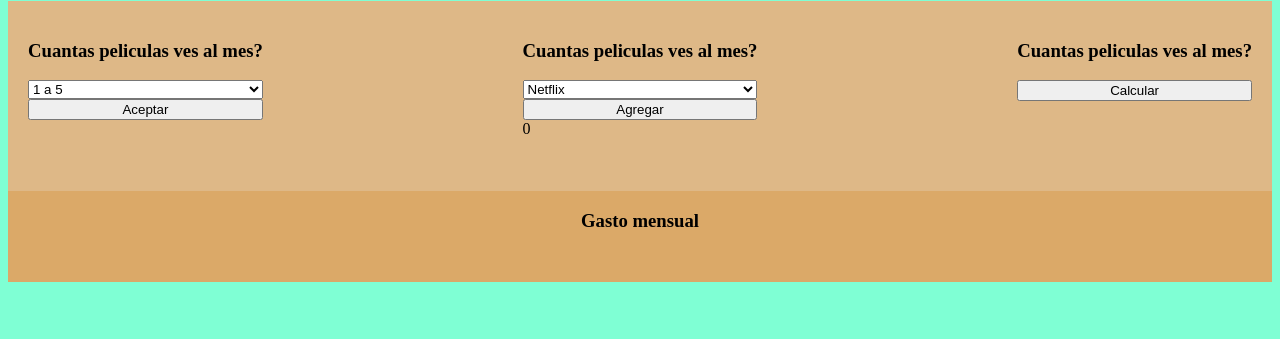
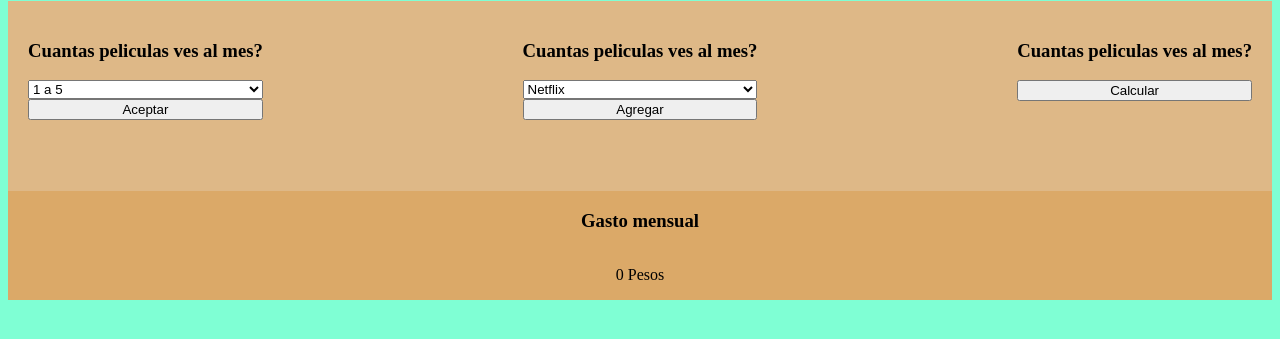
Before and after one commit to andylopezgit/cinevsapp, a plain HTML site: page index.html in a window 1280 px wide. Both pictures are taken after a click on the button "Calcular". Shown: the part 79-418 px from the top of the page. Drawn offline with Linux system fonts and the light colour scheme.

Commit message:
antes del deploy

```diff
--- a/script.js
+++ b/script.js
@@ -38,10 +38,8 @@ function addSelected () {
 
 function selectorApps () {
     const apps = document.getElementById('appSelector').value
-
     numebersApp.push(apps)
     addSelected()
-
     return console.log(numebersApp)
 };
 
@@ -52,8 +50,8 @@ let rangeMovieValue = document.getElementById('movieButton').addEventListener('c
 let apps = document.getElementById('addAppsButton').addEventListener('click',  selectorApps)
 
 function addTotal () {
-        const tot = document.querySelector('span')
-        tot.innerText = price
+        const tot = document.querySelector('p')
+        tot.innerText = price + ' Pesos'
 }
 
 
--- a/style.css
+++ b/style.css
@@ -33,3 +33,7 @@ body {
     align-items: center;
     background-color: rgb(219, 169, 104);
 }
+
+#selected {
+    color: red;
+}
```
